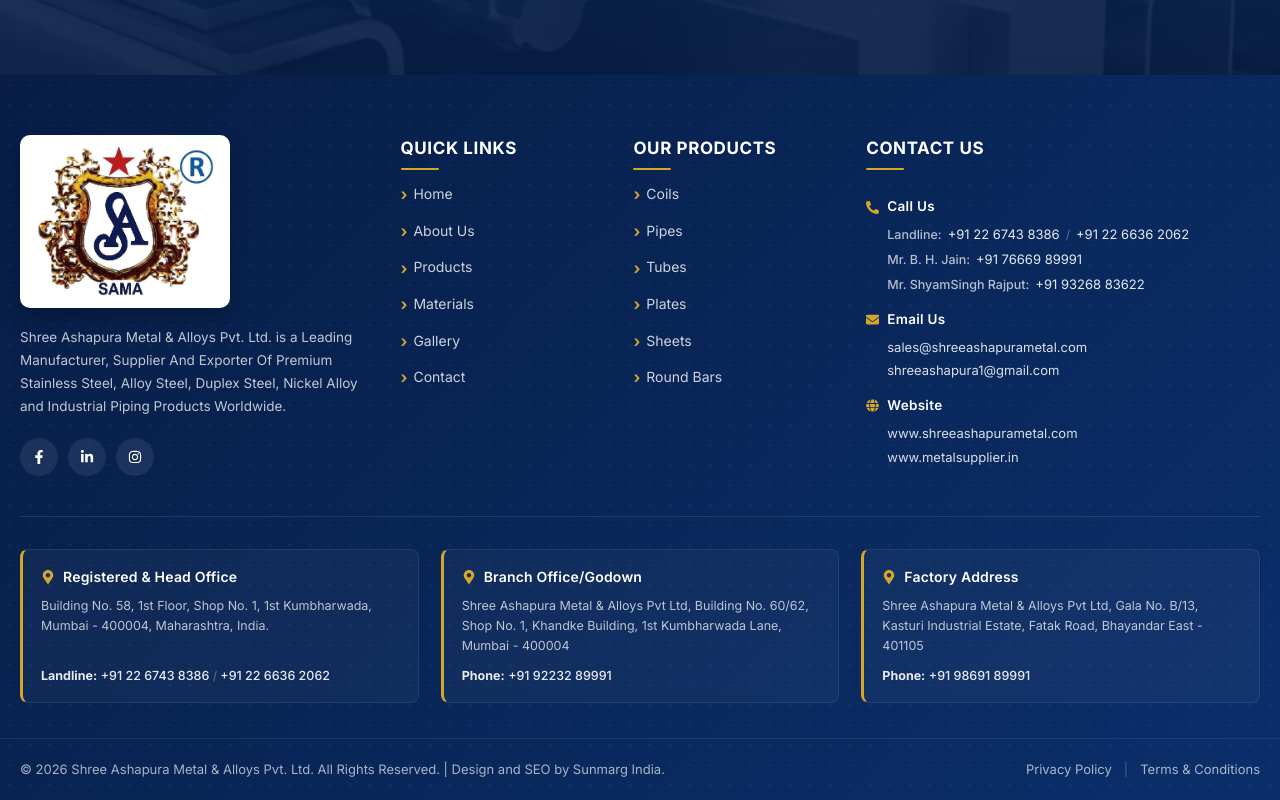
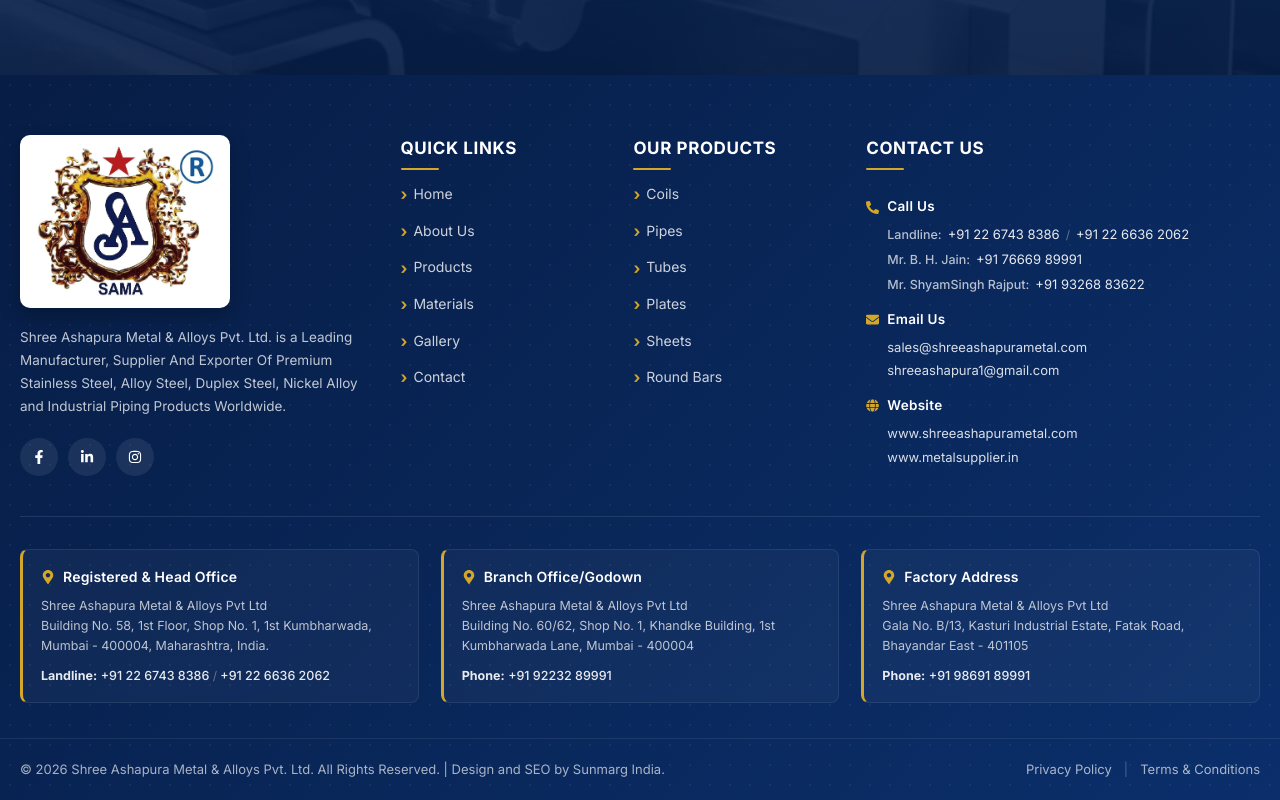
Before and after one commit to Anuj4628/AshaPuraWeb, a React (Vite) app: page /about in a window 1280 px wide. Shown: the part 4580-5380 px from the top of the page. Built offline with nearby package versions, Linux system fonts and the light colour scheme.

Commit message:
Format company name and address lines in Footer and Contact sections

```diff
--- a/src/Components/common/Footer/Footer.jsx
+++ b/src/Components/common/Footer/Footer.jsx
@@ -180,6 +180,8 @@
               <h5>Registered &amp; Head Office</h5>
             </div>
             <p className="location-address">
+              Shree Ashapura Metal &amp; Alloys Pvt Ltd
+              <br />
               Building No. 58, 1st Floor, Shop No. 1, 1st Kumbharwada, Mumbai - 400004, Maharashtra, India.
             </p>
             <div className="location-contact-num">
@@ -196,7 +198,9 @@
               <h5>Branch Office/Godown</h5>
             </div>
             <p className="location-address">
-              Shree Ashapura Metal &amp; Alloys Pvt Ltd, Building No. 60/62, Shop No. 1, Khandke Building, 1st Kumbharwada Lane, Mumbai - 400004
+              Shree Ashapura Metal &amp; Alloys Pvt Ltd
+              <br />
+              Building No. 60/62, Shop No. 1, Khandke Building, 1st Kumbharwada Lane, Mumbai - 400004
             </p>
             <div className="location-contact-num">
               <strong>Phone:</strong>{" "}
@@ -210,7 +214,9 @@
               <h5>Factory Address</h5>
             </div>
             <p className="location-address">
-              Shree Ashapura Metal &amp; Alloys Pvt Ltd, Gala No. B/13, Kasturi Industrial Estate, Fatak Road, Bhayandar East - 401105
+              Shree Ashapura Metal &amp; Alloys Pvt Ltd
+              <br />
+              Gala No. B/13, Kasturi Industrial Estate, Fatak Road, Bhayandar East - 401105
             </p>
             <div className="location-contact-num">
               <strong>Phone:</strong>{" "}
--- a/src/Components/contact/ContactSection/ContactSection.jsx
+++ b/src/Components/contact/ContactSection/ContactSection.jsx
@@ -192,6 +192,8 @@
                 <h4>Registered &amp; Head Office</h4>
               </div>
               <p className="loc-address">
+                Shree Ashapura Metal &amp; Alloys Pvt Ltd
+                <br />
                 Building No. 58, 1st Floor, Shop No. 1, 1st Kumbharwada, Mumbai - 400004, Maharashtra, India.
               </p>
               <div className="loc-phone">
@@ -209,7 +211,9 @@
                 <h4>Branch Office/Godown</h4>
               </div>
               <p className="loc-address">
-                Shree Ashapura Metal &amp; Alloys Pvt Ltd, Building No. 60/62, Shop No. 1, Khandke Building, 1st Kumbharwada Lane, Mumbai - 400004
+                Shree Ashapura Metal &amp; Alloys Pvt Ltd
+                <br />
+                Building No. 60/62, Shop No. 1, Khandke Building, 1st Kumbharwada Lane, Mumbai - 400004
               </p>
               <div className="loc-phone">
                 <strong>Phone:</strong>{" "}
@@ -224,7 +228,9 @@
                 <h4>Factory Address</h4>
               </div>
               <p className="loc-address">
-                Shree Ashapura Metal &amp; Alloys Pvt Ltd, Gala No. B/13, Kasturi Industrial Estate, Fatak Road, Bhayandar East - 401105
+                Shree Ashapura Metal &amp; Alloys Pvt Ltd
+                <br />
+                Gala No. B/13, Kasturi Industrial Estate, Fatak Road, Bhayandar East - 401105
               </p>
               <div className="loc-phone">
                 <strong>Phone:</strong>{" "}
```
